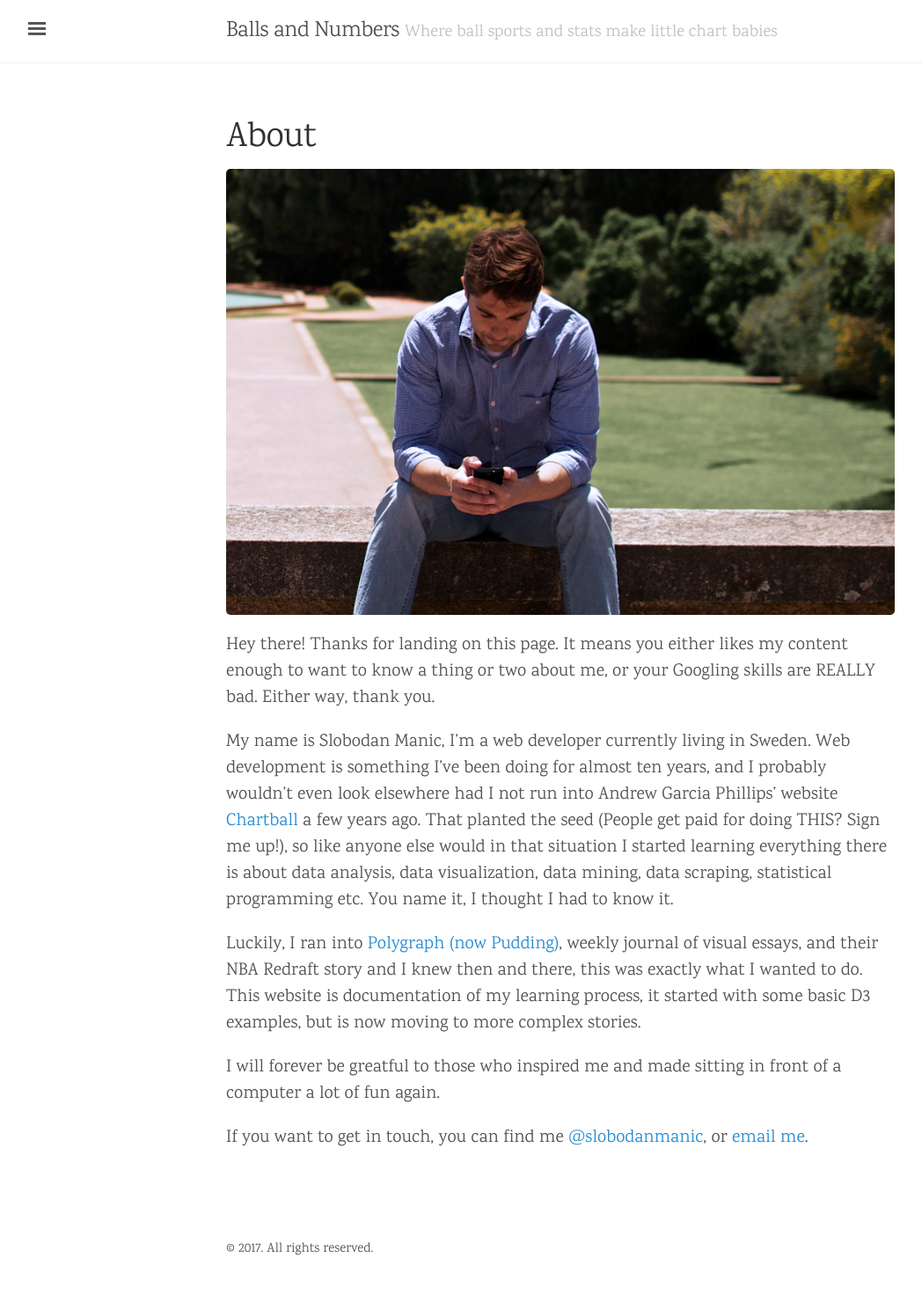
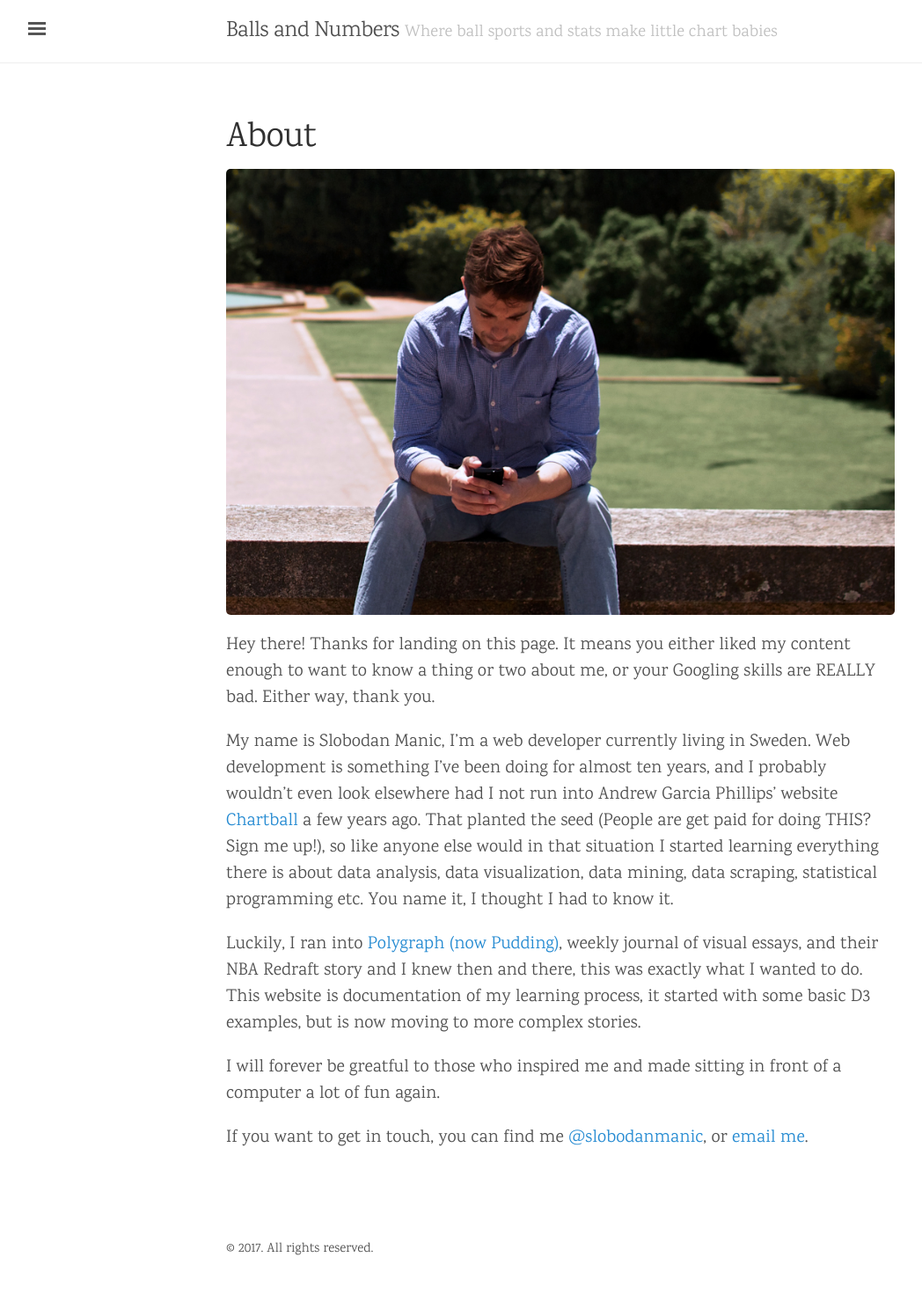
Before and after one commit to slobodan/ballsandnumbers, a Jekyll site: the page built from about.md, in a window 1280 px wide. Shown: the whole page at 88% size, without its empty margins (3-1051 px from the left). Built offline with Jekyll 4.4.1, drawn with Linux system fonts in a browser that asks for light colours.

Commit message:
Updated about

```diff
--- a/about.md
+++ b/about.md
@@ -6,9 +6,9 @@ permalink: /about/
 
 <img src="/assets/sm-serralves.jpg" />
 
-Hey there! Thanks for landing on this page. It means you either likes my content enough to want to know a thing or two about me, or your Googling skills are REALLY bad. Either way, thank you.
+Hey there! Thanks for landing on this page. It means you either liked my content enough to want to know a thing or two about me, or your Googling skills are REALLY bad. Either way, thank you.
 
-My name is Slobodan Manic, I'm a web developer currently living in Sweden. Web development is something I've been doing for almost ten years, and I probably wouldn't even look elsewhere had I not run into Andrew Garcia Phillips' website <a href="http://www.chartball.com/">Chartball</a> a few years ago. That planted the seed (People get paid for doing THIS? Sign me up!), so like anyone else would in that situation I started learning everything there is about data analysis, data visualization, data mining, data scraping, statistical programming etc. You name it, I thought I had to know it.
+My name is Slobodan Manic, I'm a web developer currently living in Sweden. Web development is something I've been doing for almost ten years, and I probably wouldn't even look elsewhere had I not run into Andrew Garcia Phillips' website <a href="http://www.chartball.com/">Chartball</a> a few years ago. That planted the seed (People are get paid for doing THIS? Sign me up!), so like anyone else would in that situation I started learning everything there is about data analysis, data visualization, data mining, data scraping, statistical programming etc. You name it, I thought I had to know it.
 
 Luckily, I ran into <a href="https://pudding.cool/">Polygraph (now Pudding)</a>, weekly journal of visual essays, and their NBA Redraft story and I knew then and there, this was exactly what I wanted to do. This website is documentation of my learning process, it started with some basic D3 examples, but is now moving to more complex stories.
 
```
